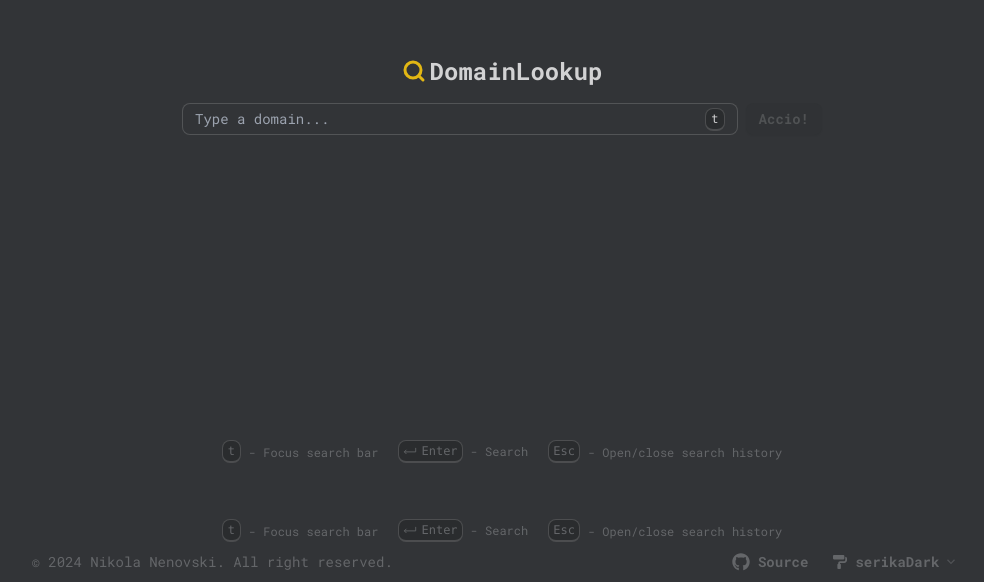
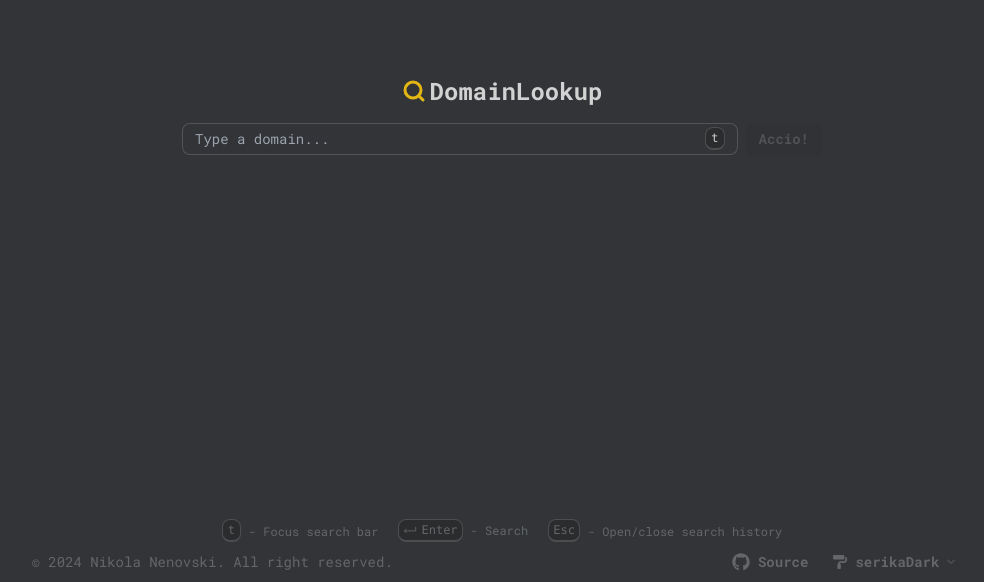
Before and after one commit to Nickslabcode/domain-lookup, a React (Vite) app: page / in a window 1280 px wide. Shown: the part 218-800 px from the top of the page, without its empty margins (138-1122 px from the left). Built offline with nearby package versions, Linux system fonts and the light colour scheme.

Commit message:
fix: removed duplicate shortkeys component from home view

```diff
--- a/src/views/Home.tsx
+++ b/src/views/Home.tsx
@@ -2,7 +2,6 @@ import ViewContainer from '../hoc/ViewContainer';
 import Footer from '../components/Footer';
 import SearchForm from '../components/SearchForm';
 import Logo from '../components/Logo';
-import ShortKeys from '../components/ShortKeys';
 
 const Home = () => {
   return (
@@ -11,7 +10,6 @@ const Home = () => {
         <Logo />
         <SearchForm />
       </ViewContainer>
-      <ShortKeys />
       <Footer />
     </>
   );
```
